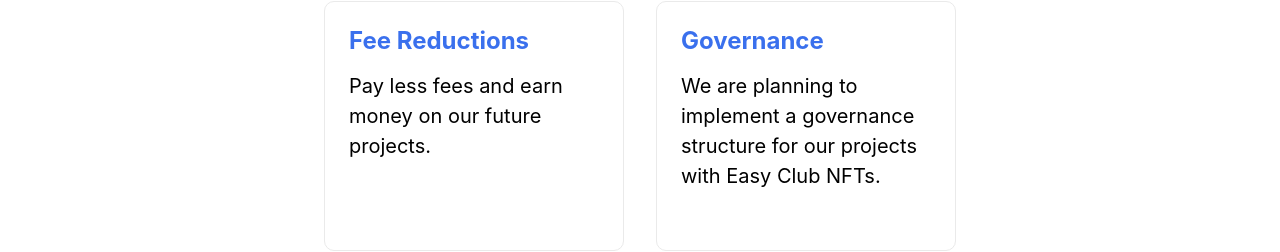
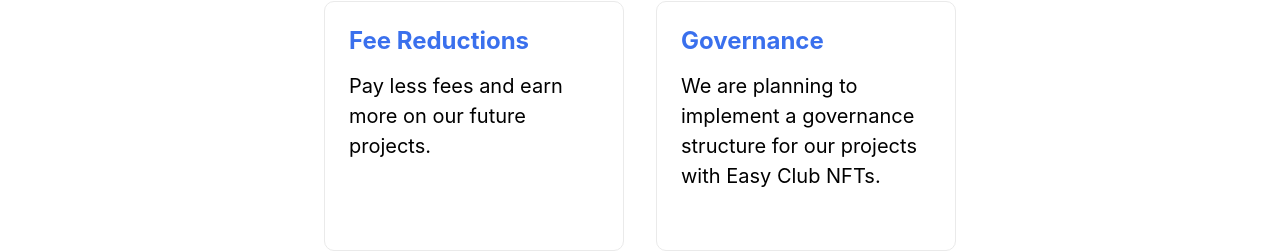
Before and after one commit to DoguD/EasyBackup-Website, a Next.js app: page / in a window 1280 px wide. Shown: the part 1836-2088 px from the top of the page. Built offline with nearby package versions, Linux system fonts and the light colour scheme; no server answers.

Commit message:
minor fix

```diff
--- a/components/UtilityBox.js
+++ b/components/UtilityBox.js
@@ -20,7 +20,7 @@ export default function UtilityBox(props) {
                     className={styles.card}
                 >
                     <h2>Fee Reductions</h2>
-                    <p>Pay less fees and earn money on our future projects.</p>
+                    <p>Pay less fees and earn more on our future projects.</p>
                 </div>
 
                 <div
```
